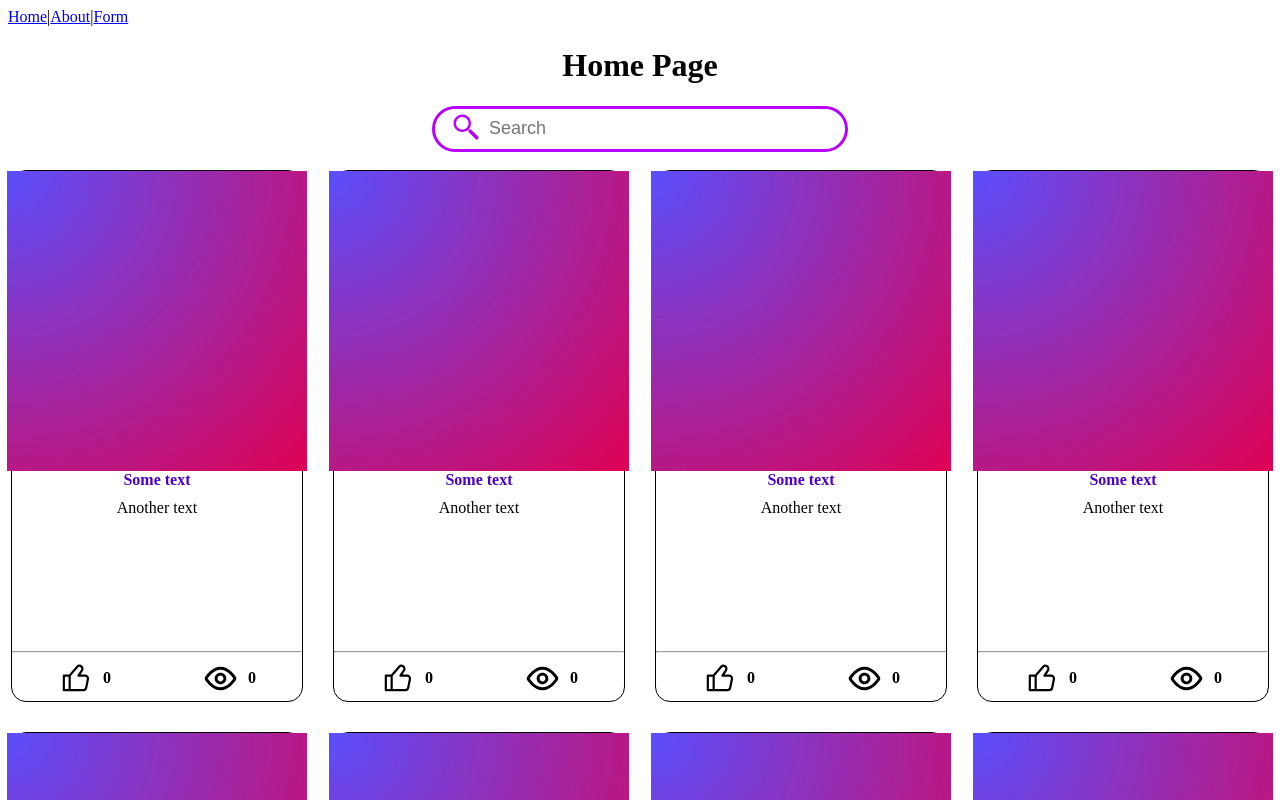
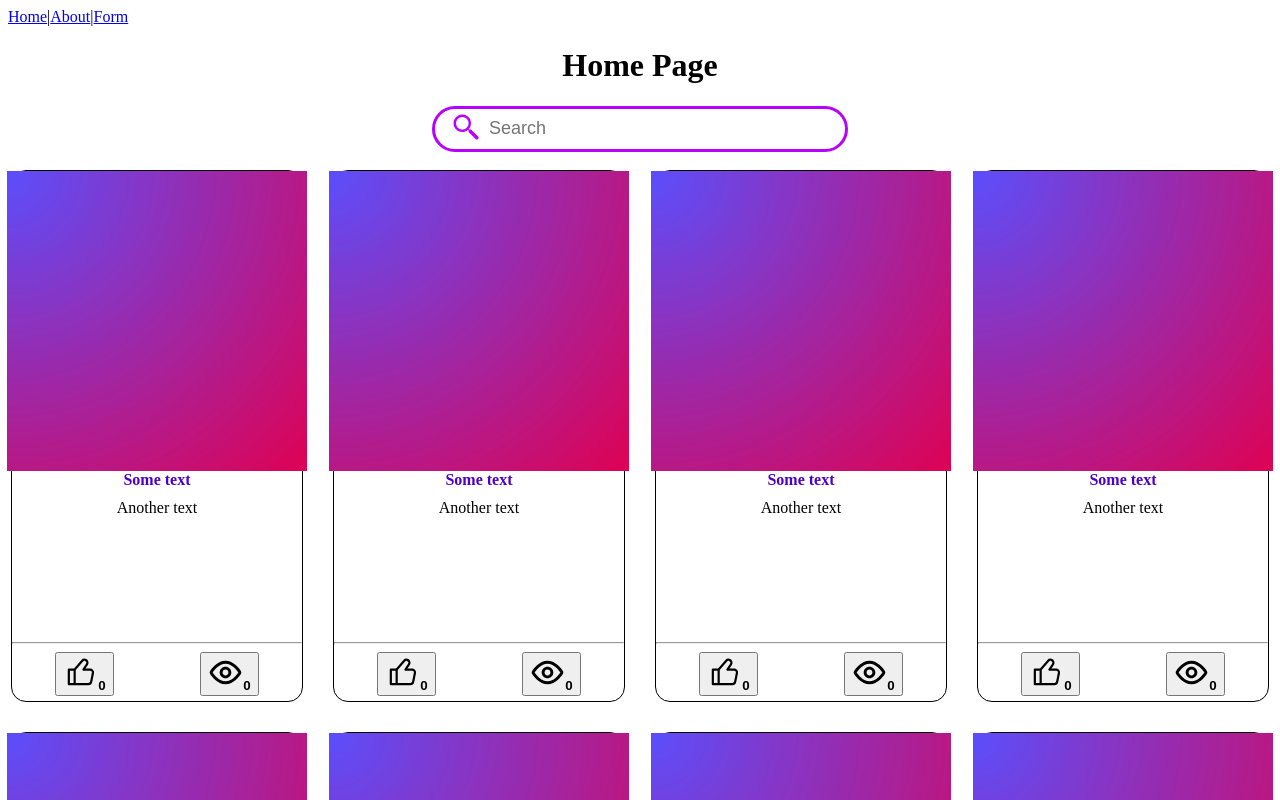
Before and after one commit to vladkov15/RS-School-React, a React (Vite) app in the folder task2-app/: page / in a window 1280 px wide. Shown: the top 800 px of the page. Built offline with nearby package versions, Linux system fonts and the light colour scheme.

Commit message:
feat: change cards to hooks

```diff
--- a/task2-app/src/components/Form/FormCard.tsx
+++ b/task2-app/src/components/Form/FormCard.tsx
@@ -10,7 +10,7 @@ function normilizeDate(data: Date) {
 const FormCard = ({ data }: IFormCardProps) => {
   return (
     <div>
-      <img  width="300px" height="300px" />
+      <img width="300px" height="300px" />
       <p>Name: {data.firstName}</p>
       <p>Second-Name: {data.lastName}</p>
       <p>Date: {normilizeDate(data.dateOfBirth)}</p>
--- a/task2-app/src/components/Form/MyForm.tsx
+++ b/task2-app/src/components/Form/MyForm.tsx
@@ -82,9 +82,9 @@ const MyForm: React.FC<MyFormProps> = ({ onSubmit }) => {
     console.log(formData);
   };
 
-  const omSubmit = handleSubmit((data) =>{
-    handleChange()
-  })
+  const omSubmit = handleSubmit((data) => {
+    handleChange();
+  });
 
   useEffect(() => {
     if (formState.isSubmitSuccessful) reset();
@@ -104,47 +104,83 @@ const MyForm: React.FC<MyFormProps> = ({ onSubmit }) => {
           value={formData.firstName}
           onChange={handleInputChange}
         />
-        <div className='alert-message'>{errors.firstName?.message}</div>
+        <div className="alert-message">{errors.firstName?.message}</div>
       </label>
       <br />
       <label>
         Last Name:
-        <input  {...register('lastName', {
+        <input
+          {...register('lastName', {
             required: 'fill in',
             minLength: { value: 3, message: '>= 3 letters' },
-            })} type="text" name="lastName" value={formData.lastName} onChange={handleInputChange} />
-            <div className='alert-message'>{errors.lastName?.message}</div>
+          })}
+          type="text"
+          name="lastName"
+          value={formData.lastName}
+          onChange={handleInputChange}
+        />
+        <div className="alert-message">{errors.lastName?.message}</div>
       </label>
       <br />
       <label>
         Date of Birth:
-        <input {...register('dateOfBirth',{
-              required: 'fill in'})} type='date' name='dateOfBirth' onChange={handleDateChange} />
-             <div className='alert-message'>{errors.dateOfBirth?.message}</div>
+        <input
+          {...register('dateOfBirth', {
+            required: 'fill in',
+          })}
+          type="date"
+          name="dateOfBirth"
+          onChange={handleDateChange}
+        />
+        <div className="alert-message">{errors.dateOfBirth?.message}</div>
       </label>
       <br />
       <label>
         Country:
-        <select  {...register('country', { required: 'Select at list one option' })} name="country" value={formData.country} onChange={handleInputChange}>
+        <select
+          {...register('country', { required: 'Select at list one option' })}
+          name="country"
+          value={formData.country}
+          onChange={handleInputChange}
+        >
           <option value="">Select a country</option>
           <option value="usa">USA</option>
           <option value="canada">Canada</option>
           <option value="mexico">Mexico</option>
         </select>
-        <div className='alert-message'>{errors.country?.message}</div>
+        <div className="alert-message">{errors.country?.message}</div>
       </label>
       <br />
       <label>
         Gender:
-        <input  {...register('gender', { required: 'Select one option' })} type="radio" name="gender" value="male" onChange={handleInputChange} /> Male
-        <input {...register('gender', { required: 'Select one option' })} type="radio" name="gender" value="female" onChange={handleInputChange} /> Female
-        <div className='alert-message'>{errors.gender?.message}</div>
+        <input
+          {...register('gender', { required: 'Select one option' })}
+          type="radio"
+          name="gender"
+          value="male"
+          onChange={handleInputChange}
+        />{' '}
+        Male
+        <input
+          {...register('gender', { required: 'Select one option' })}
+          type="radio"
+          name="gender"
+          value="female"
+          onChange={handleInputChange}
+        />{' '}
+        Female
+        <div className="alert-message">{errors.gender?.message}</div>
       </label>
       <br />
       <label>
         Image:
-        <input {...register('image', { required: 'Select file' })} type="file" name="image" onChange={handleImageChange} />
-        <div className='alert-message'>{errors.image?.message}</div>
+        <input
+          {...register('image', { required: 'Select file' })}
+          type="file"
+          name="image"
+          onChange={handleImageChange}
+        />
+        <div className="alert-message">{errors.image?.message}</div>
       </label>
       <br />
       <button type="submit">Submit</button>
--- a/task2-app/src/components/Search/Card.tsx
+++ b/task2-app/src/components/Search/Card.tsx
@@ -1,27 +1,14 @@
-import { Component } from 'react';
+import { useState } from 'react';
 import { ICard } from '../../models/types';
 import likeSvg from '../../assets/like-svgrepo-com.svg';
 import viewSvg from '../../assets/eye-svgrepo-com.svg';
 import picture from '../../assets/radial-gradient-top-left.png';
 import '../../style/Card.css';
 
-class Card extends Component<
-  { item: ICard; key: string },
-  {
-    likes: number;
-    views: number;
-  }
-> {
-  constructor(props: { item: ICard; key: string }) {
-    super(props);
-    this.state = {
-      likes: 0,
-      views: 0,
-    };
-  }
+const Card = ({ item }: { item: ICard }) => {
+  const [likes, setLikes] = useState<number>(0);
+  const [views, setViews] = useState<number>(0);
 
-  render() {
-    const item = this.props.item;
   return (
     <div className="card">
       <div className="card-header-wrapper">
@@ -35,18 +22,31 @@ class Card extends Component<
         <hr className="hr"></hr>
         <div className="card-footer-wrapper">
           <div className="likes-block">
+            <button
+              onClick={(e) => {
+                setLikes(likes + 1);
+              }}
+            >
+              {' '}
               <img className="like-img" src={likeSvg} alt="like image" />
-              <strong className="card-footer-text">{this.state.likes}</strong>
+              <strong className="card-footer-text">{likes}</strong>
+            </button>
           </div>
           <div className="views-block">
+            <button
+              onClick={(e) => {
+                setViews(views + 1);
+              }}
+            >
+              {' '}
               <img className="views-img" src={viewSvg} alt="views image" />
-              <strong className="card-footer-text">{this.state.views}</strong>
+              <strong className="card-footer-text">{views}</strong>
+            </button>
           </div>
         </div>
       </div>
     </div>
   );
-  }
-}
+};
 
 export default Card;
--- a/task2-app/src/components/Search/Cards.tsx
+++ b/task2-app/src/components/Search/Cards.tsx
@@ -1,18 +1,22 @@
-import { Component } from 'react';
+import { FC } from 'react';
 import { ICard } from '../../models/types';
 import Card from './Card';
 import '../../style/Cards.css';
+import { data } from '../../data/data';
 
-class Cards extends Component<{ items: ICard[] }> {
-  render() {
-    return (
-      <div className="cards">
-        {this.props.items.map((item) => {
-          return <Card item={item} key={item.title} />;
-        })}
-      </div>
-    );
-  }
+
+interface CardsProps{
+  item: ICard[]
 }
 
+const Cards = () => {
+  return (
+    <div className="cards">
+      {data.map((item, index) => {
+        return <Card item={item} key={index} />;
+      })}
+    </div>
+  );
+};
+
 export default Cards;
--- a/task2-app/src/components/Search/Search.tsx
+++ b/task2-app/src/components/Search/Search.tsx
@@ -7,7 +7,9 @@ interface SearchProps {
 }
 
 const Search: React.FC<SearchProps> = ({ search }) => {
-  const [searchValue, setSearchValue] = useState<string>(() => localStorage.getItem('search') || '');
+  const [searchValue, setSearchValue] = useState<string>(
+    () => localStorage.getItem('search') || ''
+  );
 
   useEffect(() => {
     localStorage.setItem('search', searchValue);
--- a/task2-app/src/routes/RootPage.tsx
+++ b/task2-app/src/routes/RootPage.tsx
@@ -1,13 +1,14 @@
-import React, { useState } from 'react';
+import { FC } from 'react';
 import Cards from '../components/Search/Cards';
 import Search from '../components/Search/Search';
 import DefaultLayout from '../layouts/DefaultLayout';
 import { ICard } from '../models/types';
-import { data } from '../data/data';
 
-const RootPage = () => {
-  const [items, setItems] = useState<ICard[]>(data);
+interface RootPageProps {
+  items: ICard[];
+}
 
+const RootPage: FC<RootPageProps> = ({ items }) => {
   return (
     <>
       <div>
@@ -15,7 +16,7 @@ const RootPage = () => {
         <h1 className="header">Home Page</h1>
         <Search search={'dknvkd'} />
         <br />
-        <Cards items={items} />
+        <Cards  />
       </div>
     </>
   );
```
Also changed, not shown: task2-app/src/routes/FormPage.tsx (+4 -4 lines). Lines whose indentation alone changed are shown as unchanged.
